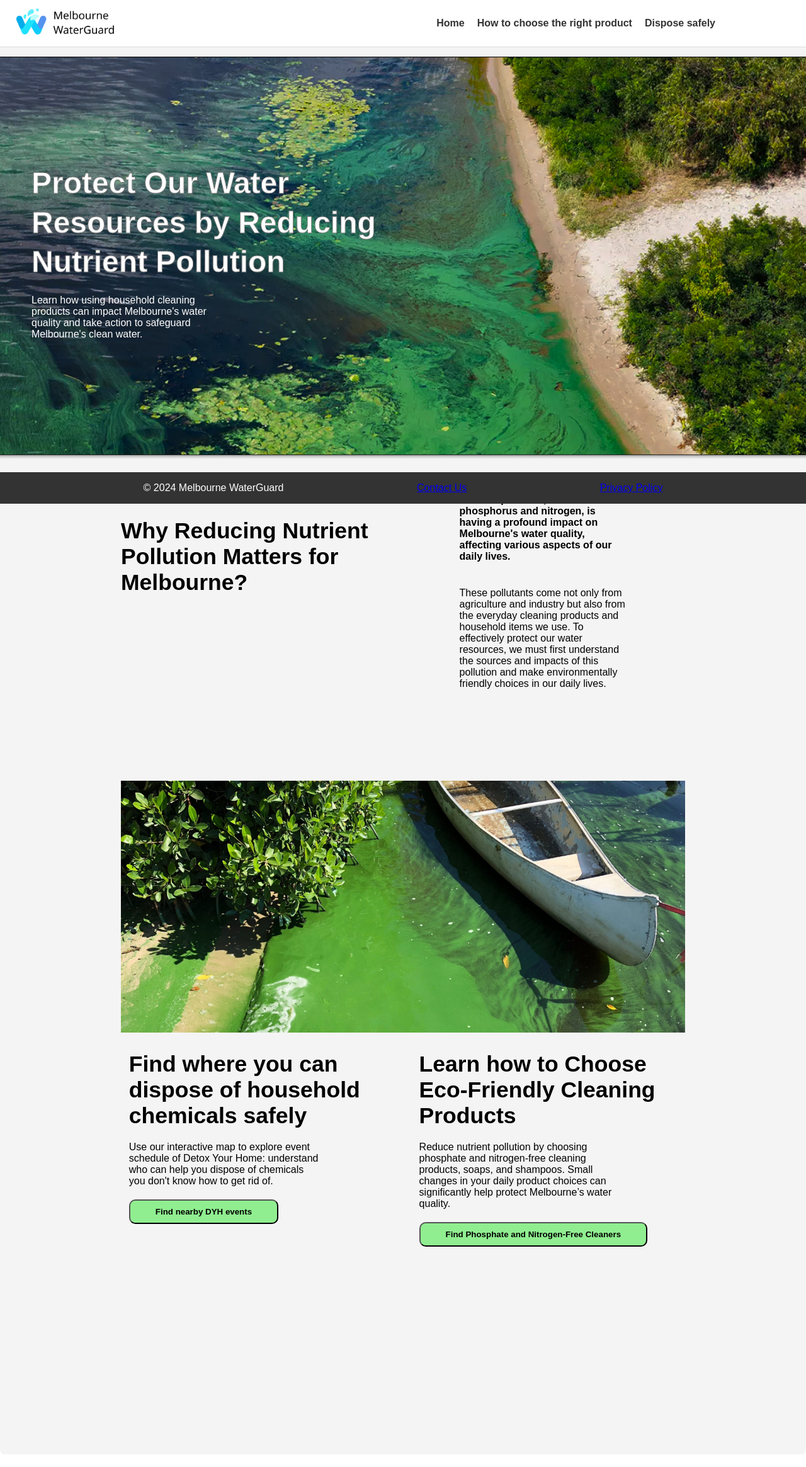
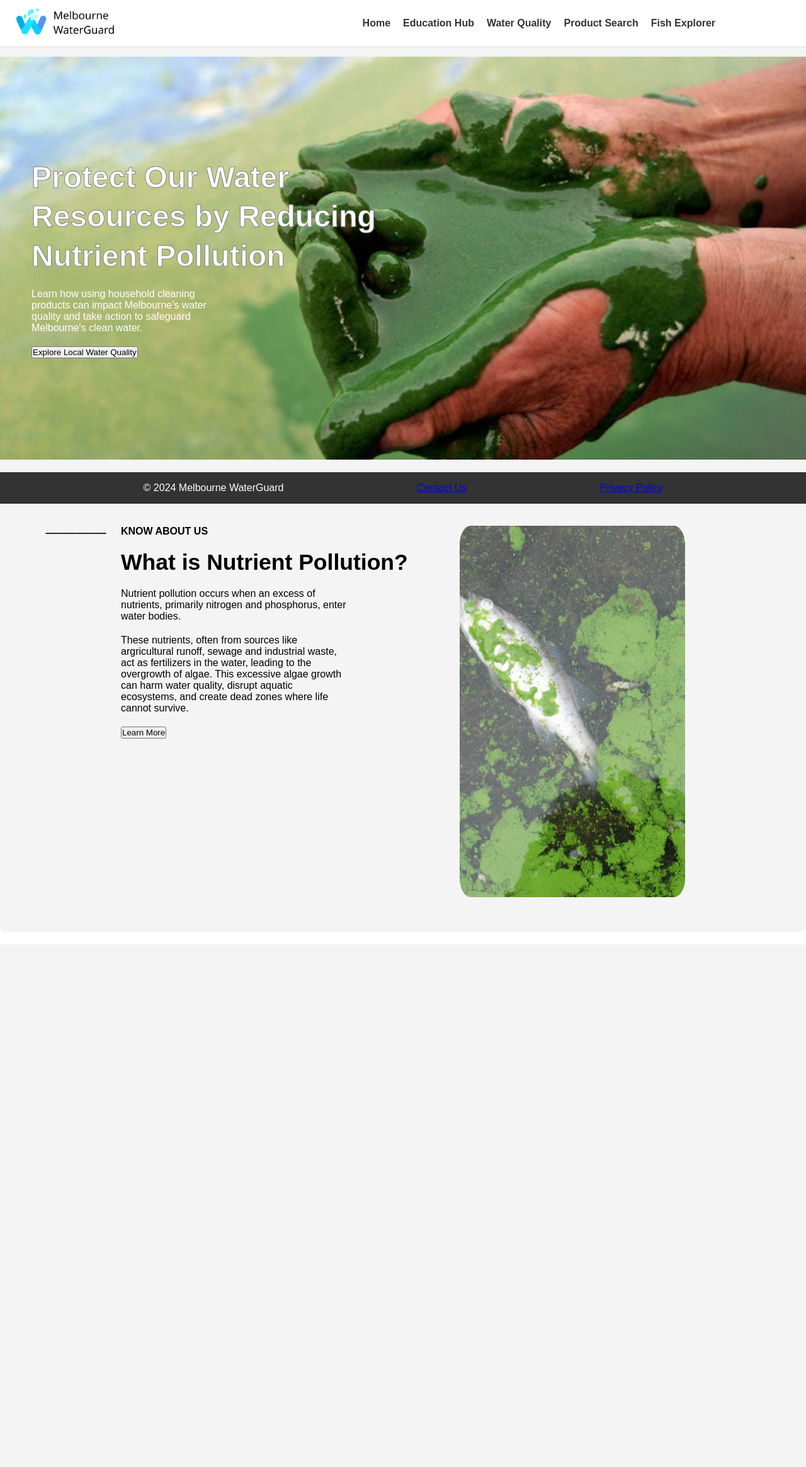
Before and after one commit to HappyGuyTeitoku/FIT5120_Coral-Guardian, a Flask app: page / in a window 1280 px wide. Shown: the whole page at 63% size. After the commit the page ends 1425 px from the top, so only its background shows below. Run offline with Flask 3, Linux system fonts and the light colour scheme.

Commit message:
New Homepage and updated IT1US
TODO: Button on homepage, and changing settings for Shiny on AWS

```diff
--- a/application.py
+++ b/application.py
@@ -51,6 +51,10 @@ def disposalfacility():
             event_schedule_data.append(row)
     return render_template('disposalfacilitymap.html',event_schedule_data = event_schedule_data)
 
+@application.route('/water-quality-map')
+def waterqualitymap():
+    return render_template('waterqualitymap.html')
+
 @application.cli.command('initdb')
 def init_db_command():
     """Create the database tables."""
--- a/static/style.css
+++ b/static/style.css
@@ -67,6 +67,10 @@ main {
     height: 5vh;
 }
 
+.spacer-double{
+    height: 10vh;
+}
+
 .spacer-half{
     height: 2.5vh;
 }
@@ -119,6 +123,16 @@ main {
     display: grid;
     grid-template-columns: 1fr 1fr;
     align-items: center;
+}
+
+.home-thumbnail-slideshow{
+    animation: slideshow 15s infinite;
+}
+
+@keyframes slideshow {
+    0%  { background-image: url('/static/homepage_algae-shoreline.png'); }
+    50% { background-image: url('/static/homepage_hand-full-of-moss.png'); }
+    100%  { background-image: url('/static/homepage_algae-shoreline.png'); }
 }
 
 .home-thumbnail-text .text-section {
--- a/templates/base.html
+++ b/templates/base.html
@@ -17,8 +17,10 @@
                 </a>
                 <ul class="nav-links">
                     <li><a href="{{ url_for('index') }}">Home</a></li>
-                    <li><a href="{{ url_for('learnmore') }}">How to choose the right product</a></li>
-                    <li><a href="{{ url_for('disposalfacility') }}">Dispose safely</a></li>
+                    <li><a href="{{ url_for('learnmore') }}">Education Hub</a></li>
+                    <li><a href="{{ url_for('waterqualitymap') }}">Water Quality</a></li>
+                    <li><a href="{{ url_for('testpagecopy') }}">Product Search</a></li>
+                    <li><a href="{{ url_for('testpagecopy') }}">Fish Explorer</a></li>
                 </ul>
             </div>
         </nav>
--- a/templates/homepage.html
+++ b/templates/homepage.html
@@ -9,54 +9,34 @@
 
     <!-- Homepage Thumbnail -->
     <div class="container">
-        <div class="content home-thumbnail-text image-background" style="background-image: url('/static/shoreline.png');">
+        <div class="content home-thumbnail-text image-background home-thumbnail-slideshow">
             <div class="text-section">
                 <h1>Protect Our Water Resources by Reducing Nutrient Pollution</h1>
                 <p>Learn how using household cleaning products can impact Melbourne's water quality and take action to safeguard Melbourne's clean water.</p>
+            <button onclick="window.location.href='{{ url_for('waterqualitymap') }}'">Explore Local Water Quality</button>
+
+            </div>
+        </div>
+    </div>
+
+    <div class="spacer-double"></div>
+
+    <!-- What is Nutrient Pollution -->
+    <div class="container">
+        <div class="content twotext-to-oneimage">
+            <div class="text-section">
+                <p class="text-section-title">Know about us</p>
+                <h2 class="text-section-question">What is Nutrient Pollution?</h2>
+                <p class="text-section-content">Nutrient pollution occurs when an excess of nutrients, primarily nitrogen and phosphorus, enter water bodies.</p>
+                <p class="text-section-content">These nutrients, often from sources like argricultural runoff, sewage and industrial waste, act as fertilizers in the water, leading to the overgrowth of algae. This excessive algae growth can harm water quality, disrupt aquatic ecosystems, and create dead zones where life cannot survive.</p>
+                <button onclick="window.location.href='{{ url_for('learnmore') }}'">Learn More</button>
+            </div>
+            <div class="image-section">
+                <img src="../static/dead_fish.jpg" />
             </div>
         </div>
     </div>
 
     <div class="spacer"></div>
 
-    <!-- What is Nutrient Pollution -->
-    <div class="container-60">
-        <div class="content twotext-to-oneimage">
-            <div class="text-section">
-                <p class="text-section-title">Introduction</p>
-                <h2 class="text-section-question">Why Reducing Nutrient Pollution Matters for Melbourne?</h2>
-            </div>
-            <div class="image-section">
-                <p class="text-section-content" style="font-weight: bold;">Nutrient pollution, such as phosphorus and nitrogen, is having a profound impact on Melbourne's water quality, affecting various aspects of our daily lives. </p>
-                <div class="spacer-half"></div>
-                <p class="text-section-content">These pollutants come not only from agriculture and industry but also from the everyday cleaning products and household items we use. To effectively protect our water resources, we must first understand the sources and impacts of this pollution and make environmentally friendly choices in our daily lives.</p>
-            </div>
-        </div>
-    </div>
-
-    <div class="image-banner">
-        <img src="{{ url_for('static', filename='greenshoreline-with-boat.jpg') }}">
-    </div>
-
-    <div class="spacer"></div>
-
-    <!-- Below put short description of functions and a button to navigate -->
-
-    <div class="two-column container">
-        <div class="two-column-first">
-            <div class="text-section-question">Find where you can dispose of household chemicals safely</div>
-            <div class="text-section-content">Use our interactive map to explore event schedule of Detox Your Home: understand who can help you dispose of chemicals you don't know how to get rid of.</div>
-            <button class="home-navigation-button" onclick="location.href='{{ url_for('disposalfacility') }}'">
-                Find nearby DYH events
-            </button>
-        </div>
-        <div class="two-column-second">
-            <div class="text-section-question">Learn how to Choose Eco-Friendly Cleaning Products</div>
-            <div class="text-section-content">Reduce nutrient pollution by choosing phosphate and nitrogen-free cleaning products, soaps, and shampoos. Small changes in your daily product choices can significantly help protect Melbourne’s water quality.</div>
-            <button class="home-navigation-button" onclick="location.href='{{ url_for('learnmore') }}'">
-                Find Phosphate and Nitrogen-Free Cleaners
-            </button>
-        </div>
-    </div>
-
 {% endblock %}
```
Also changed, not shown: templates/waterqualitymap.html (added, +9 -0 lines), static/homepage_algae-shoreline.png (added), static/homepage_hand-full-of-moss.png (added).
